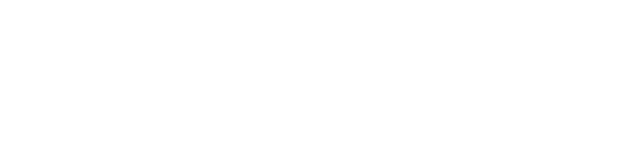
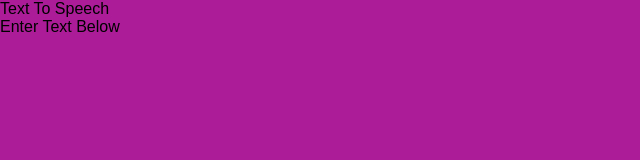
Before and after one commit to nawazdanish1996/Text-To-Speech-Converter, a plain HTML site: page index.html in a window 1280 px wide. Shown: the whole page, without its empty margins (0-640 px from the left). Drawn offline with Linux system fonts and the light colour scheme.

Commit message:
initial commit

```diff
--- a/index.html
+++ b/index.html
@@ -8,6 +8,15 @@
     <link rel="stylesheet" href="style.css">
 </head>
 <body>
+    <div class="wrapper">
+        <header>Text To Speech</header>
+
+        <form action="#">
+            <div class="row">
+                <label for="">Enter Text Below</label>
+            </div>
+        </form>
+    </div>
 
 
 
--- a/style.css
+++ b/style.css
@@ -0,0 +1,12 @@
+*{
+    margin: 0;
+    padding: 0;
+    box-sizing: border-box;
+    text-decoration: none;
+    list-style: none;
+    font-family: 'poppins', sans-serif;
+}
+
+body{
+    background: #ac1c98;
+}
```
